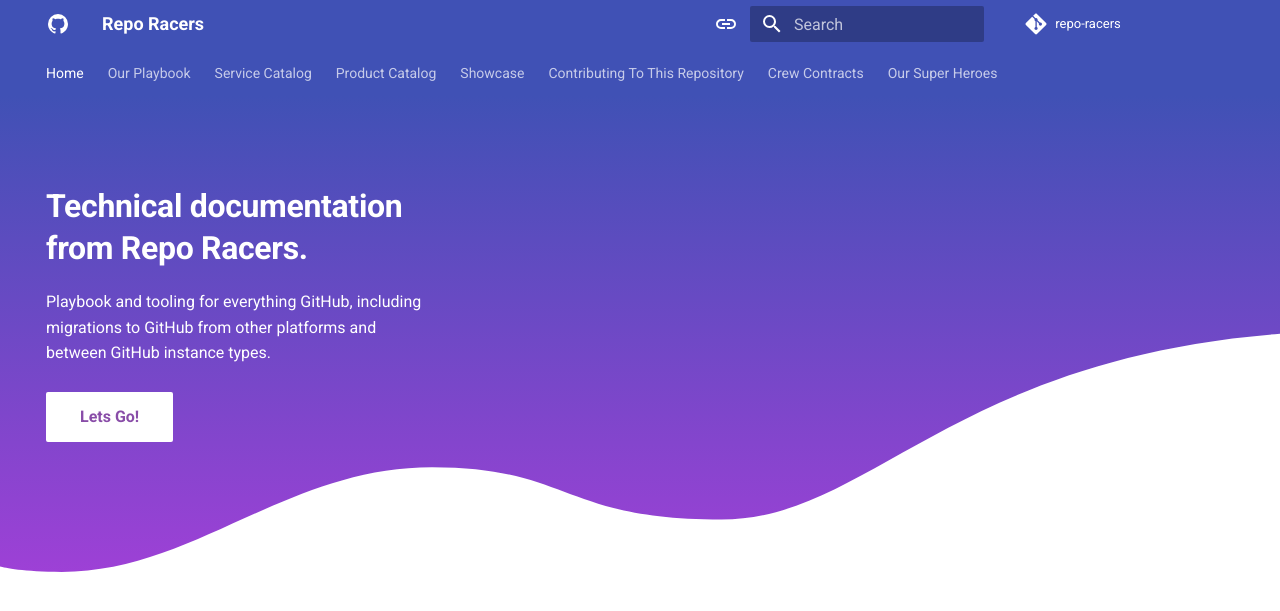
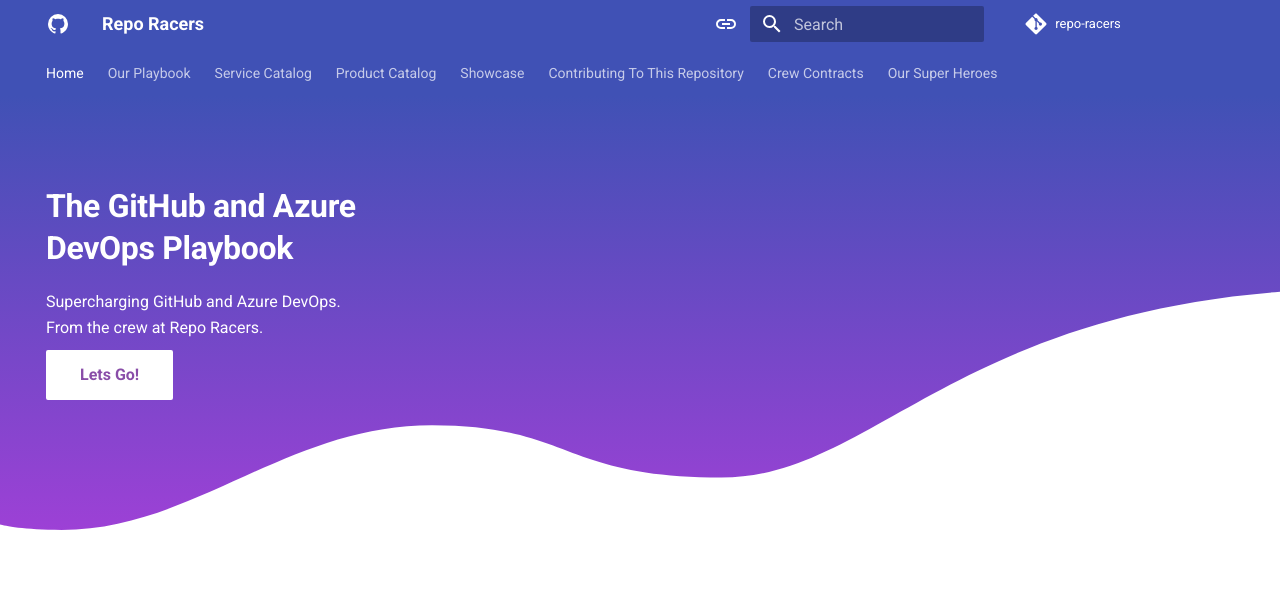
Before and after one commit to repo-racers/repo-racers, an MkDocs documentation site: the page built from docs/index.md, in a window 1280 px wide. Shown: the top 611 px of the page. Built offline with MkDocs 1.6.1 and Material for MkDocs 9.7.7, drawn with Linux system fonts in a browser that asks for light colours; comment, search, counter and statistics services are not loaded.

Commit message:
update intro

```diff
--- a/material/overrides/home.html
+++ b/material/overrides/home.html
@@ -9,8 +9,9 @@
     <div class="md-grid md-typeset">
       <div class="mdx-hero">
         <div class="mdx-hero__content">
-          <h1>Technical documentation from Repo Racers.</h1>
-          <p>{{ config.site_description }}</p>
+          <h1>The GitHub and Azure DevOps Playbook</h1>
+          <div>Supercharging GitHub and Azure DevOps.</div>
+          <div>From the crew at Repo Racers.</div>
           <a href="{{ page.next_page.url | url }}" title="{{ page.next_page.title | e }}" class="md-button md-button--primary">
             Lets Go!
           </a>
--- a/mkdocs.yml
+++ b/mkdocs.yml
@@ -4,9 +4,9 @@
 site_url: https://turbo-goldfish-j47gj56wq5wcrjx-8000.app.github.dev/
 site_author: Repo Racers
 site_description: >-
-  Playbook and tooling for everything GitHub,
-  including migrations to GitHub from
-  other platforms and between GitHub instance types.
+  A playbook for supercharging GitHub and Azure DevOps.
+  Maintained with pride in our work
+  by the crew at Repo Racers.
 
 # Repository
 repo_name: repo-racers
```
